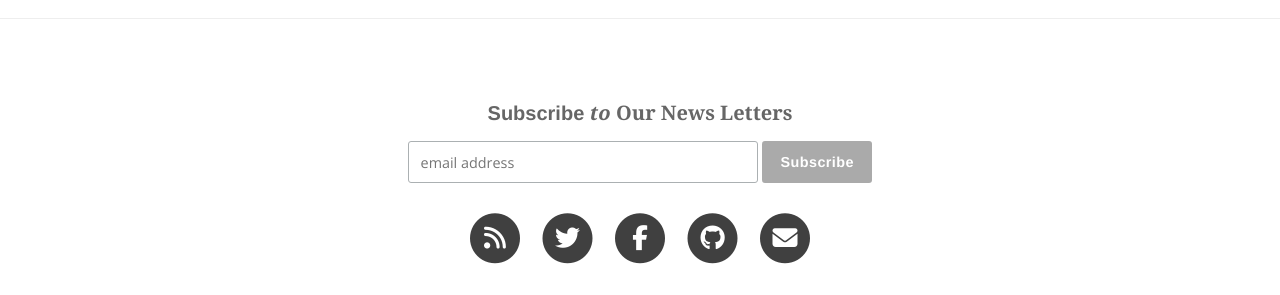
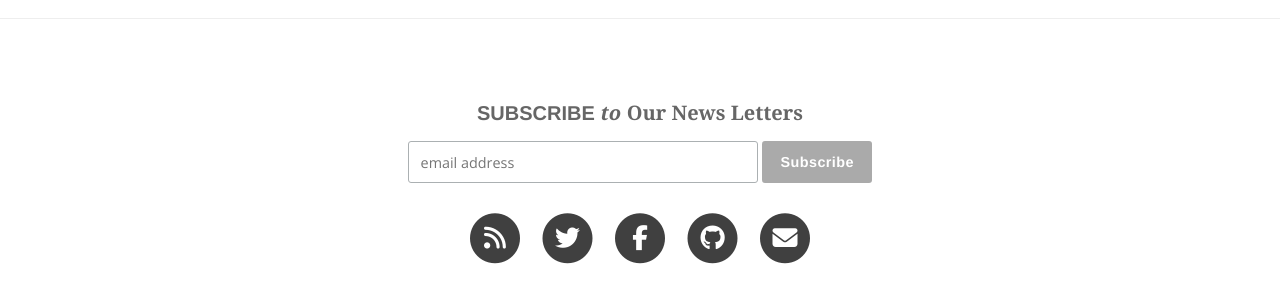
Before and after one commit to KompiAjaib/kompiajaib.github.io, a Jekyll site: the page built from index.html, in a window 1280 px wide. Shown: the part 1744-2039 px from the top of the page. Built offline with Jekyll 4.4.1, drawn with Linux system fonts in a browser that asks for light colours; nearby versions of some CDN libraries; the list of posts is cut into pages by our own code; comment, search, counter and statistics services are not loaded.

Commit message:
Update subscribe_box.html

```diff
--- a/_includes/subscribe_box.html
+++ b/_includes/subscribe_box.html
@@ -1,7 +1,7 @@
 <div id="mc_embed_signup">
   <form action="//kompiajaib.us11.list-manage.com/subscribe/post?u=c592732e727cadd0c18aa2e53&amp;id=e63dd1719c" method="post" id="mc-embedded-subscribe-form" name="mc-embedded-subscribe-form" class="validate" target="_blank" novalidate>
     <div id="mc_embed_signup_scroll">
-      <label for="mce-EMAIL">Subscribe <span class="to">to</span> <span class="our">Our News Letters</span></label>
+      <label for="mce-EMAIL">SUBSCRIBE <span class="to">to</span> <span class="our">Our News Letters</span></label>
       <input type="email" value="" name="EMAIL" class="email" id="mce-EMAIL" placeholder="email address" required>
       <!-- real people should not fill this in and expect good things - do not remove this or risk form bot signups-->
       <div style="position: absolute; left: -5000px;" aria-hidden="true">
```
